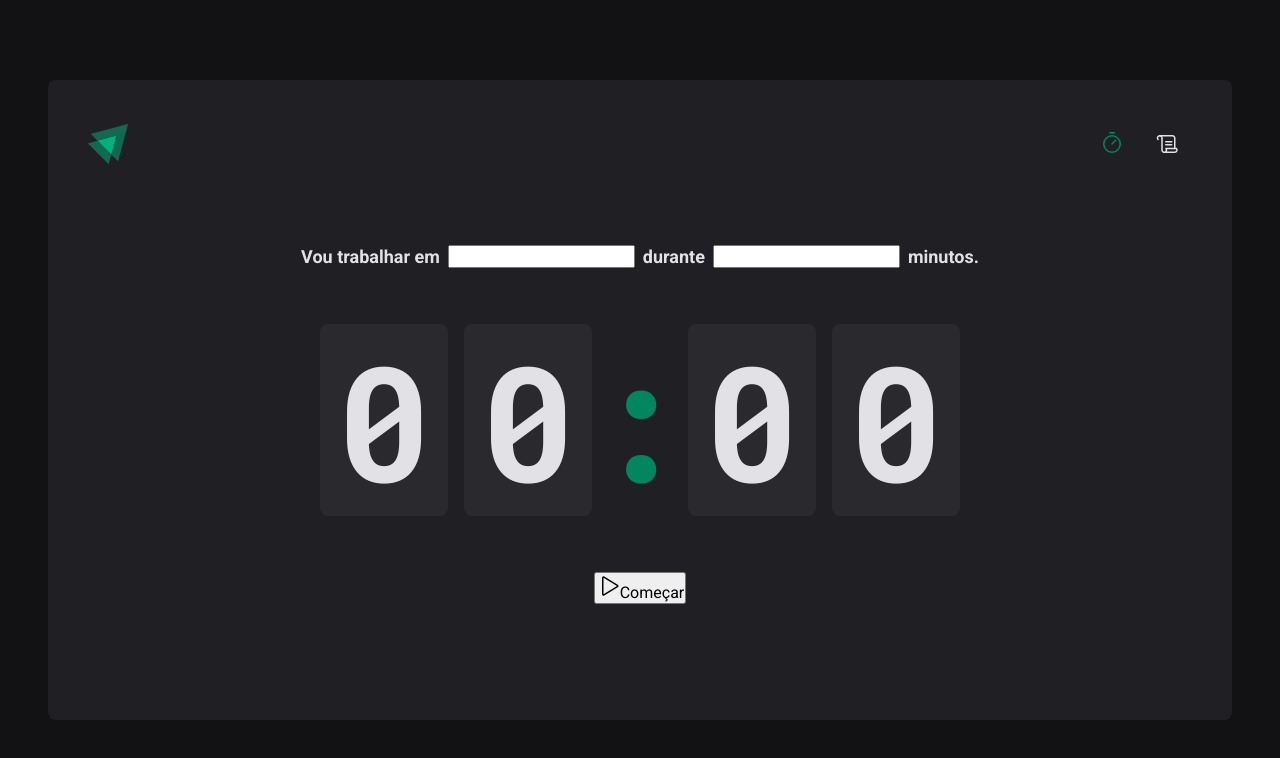
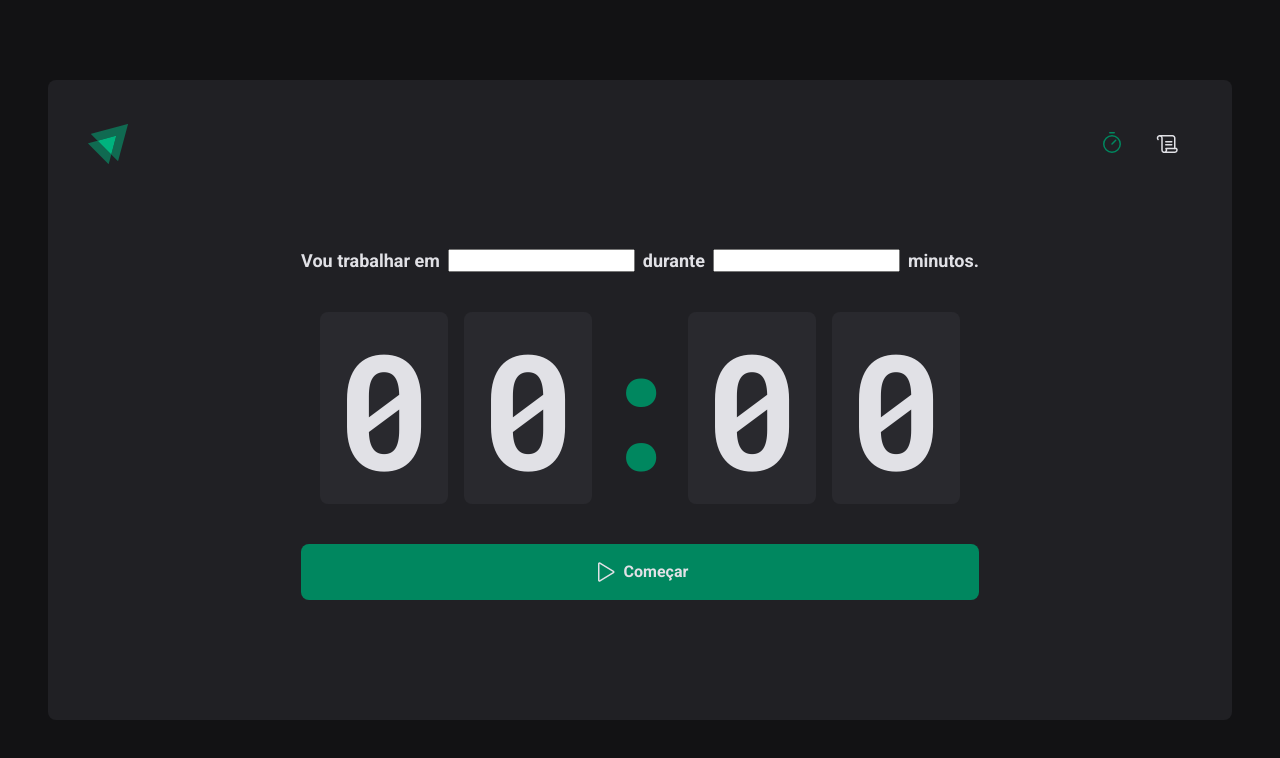
Before and after one commit to alvarobianor/Pomodoro-App, a React (Vite) app: page / in a window 1280 px wide. Shown: the top 758 px of the page. Built offline with nearby package versions, Linux system fonts and the light colour scheme.

Commit message:
Styling the submit button

```diff
--- a/src/pages/Home/index.tsx
+++ b/src/pages/Home/index.tsx
@@ -5,6 +5,7 @@ import {
   FormContainer,
   HomeContainer,
   Separator,
+  CountdownButton,
   TaskContainer,
 } from './styles'
 
@@ -30,10 +31,10 @@ export function Home() {
           <span>0</span>
         </CountdownContainer>
 
-        <button type="submit">
+        <CountdownButton type="submit">
           <Play size={24} />
           Começar
-        </button>
+        </CountdownButton>
       </FormContainer>
     </HomeContainer>
   )
--- a/src/pages/Home/styles.ts
+++ b/src/pages/Home/styles.ts
@@ -12,7 +12,7 @@ export const FormContainer = styled.form`
   display: flex;
   flex-direction: column;
   align-items: center;
-  gap: 3.5rem;
+  gap: 2.5rem;
 `
 
 export const TaskContainer = styled.div`
@@ -48,3 +48,25 @@ export const Separator = styled.div`
   display: flex;
   justify-content: center;
 `
+
+export const CountdownButton = styled.button`
+  width: 100%;
+  padding: 1rem 0;
+  border: 0;
+  border-radius: 8px;
+
+  display: flex;
+  align-items: center;
+  justify-content: center;
+  gap: 0.5rem;
+  font-weight: bold;
+
+  cursor: pointer;
+
+  background: ${(props) => props.theme['green-500']};
+  color: ${(props) => props.theme['gray-100']};
+
+  &:hover {
+    background: ${(props) => props.theme['green-700']};
+  }
+`
```
